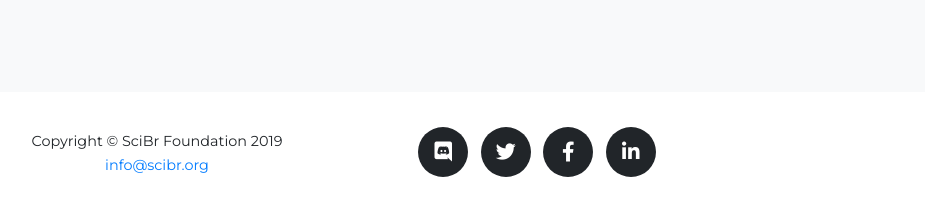
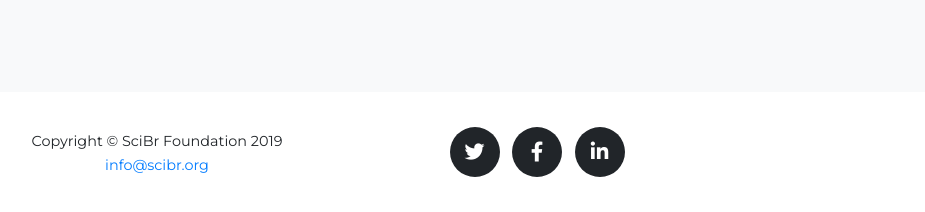
Before and after one commit to scibr-foundation/scibr-foundation.github.io, a website with bundled scripts: page index.html in a window 1280 px wide. Shown: the part 4269-4481 px from the top of the page, without its empty margins (103-1028 px from the left). Built offline with nearby package versions, Linux system fonts and the light colour scheme; a web font is replaced by a local one.

Commit message:
removing old discord

```diff
--- a/index.html
+++ b/index.html
@@ -158,20 +158,6 @@
       </div>
     </div>
   </section>
-
-
-  <!-- Portfolio Grid
-  <section class="page-section" id="discord">
-    <div class="container">
-      <div class="row">
-        <div class="col-lg-12 text-center">
-          <h2 class="section-heading text-uppercase">Join the Community</h2>
-            <h3 class="section-subheading text-muted">Want to reach out to fellow Brazilian ex-pats worldwide? Join the discussion on Discord.</h3>
-          <iframe src="https://discordapp.com/widget?id=619641523402833947&theme=dark" width="90%" height="500" allowtransparency="true" frameborder="0"></iframe>
-        </div>
-      </div>
-    </div>
-  </section -->
 
     <!-- Team -->
   <section class="page-section" id="team">
@@ -358,12 +344,6 @@
         <div class="col-md-4">
           <ul class="list-inline social-buttons">
             <li class="list-inline-item">
-              <a href="https://discord.gg/FWYgJbr">
-                <i class="fab fa-discord"></i>
-              </a>
-            </li>
-
-            <li class="list-inline-item">
               <a href="https://twitter.com/SciBRFoundation">
                 <i class="fab fa-twitter"></i>
               </a>
```
